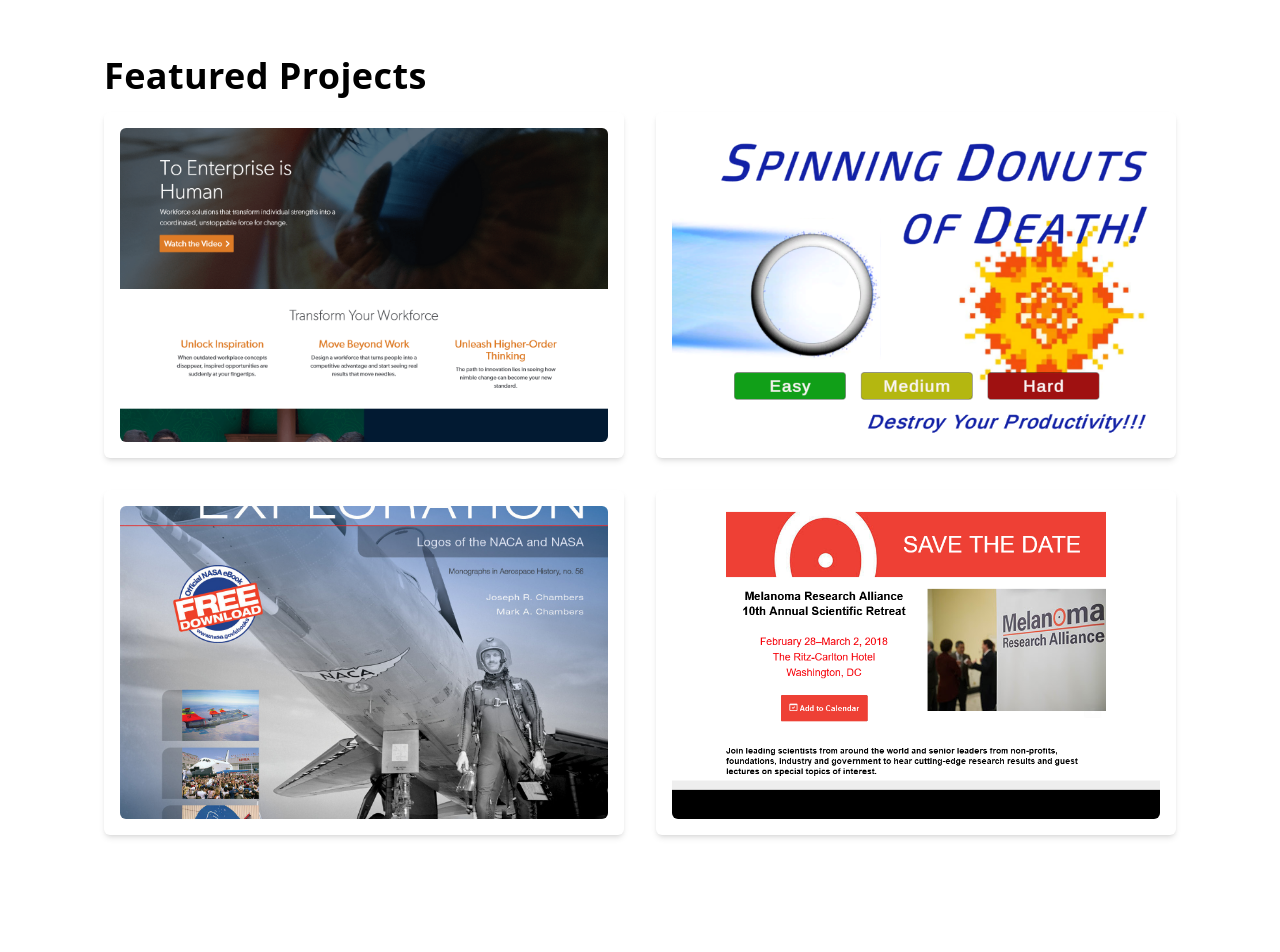
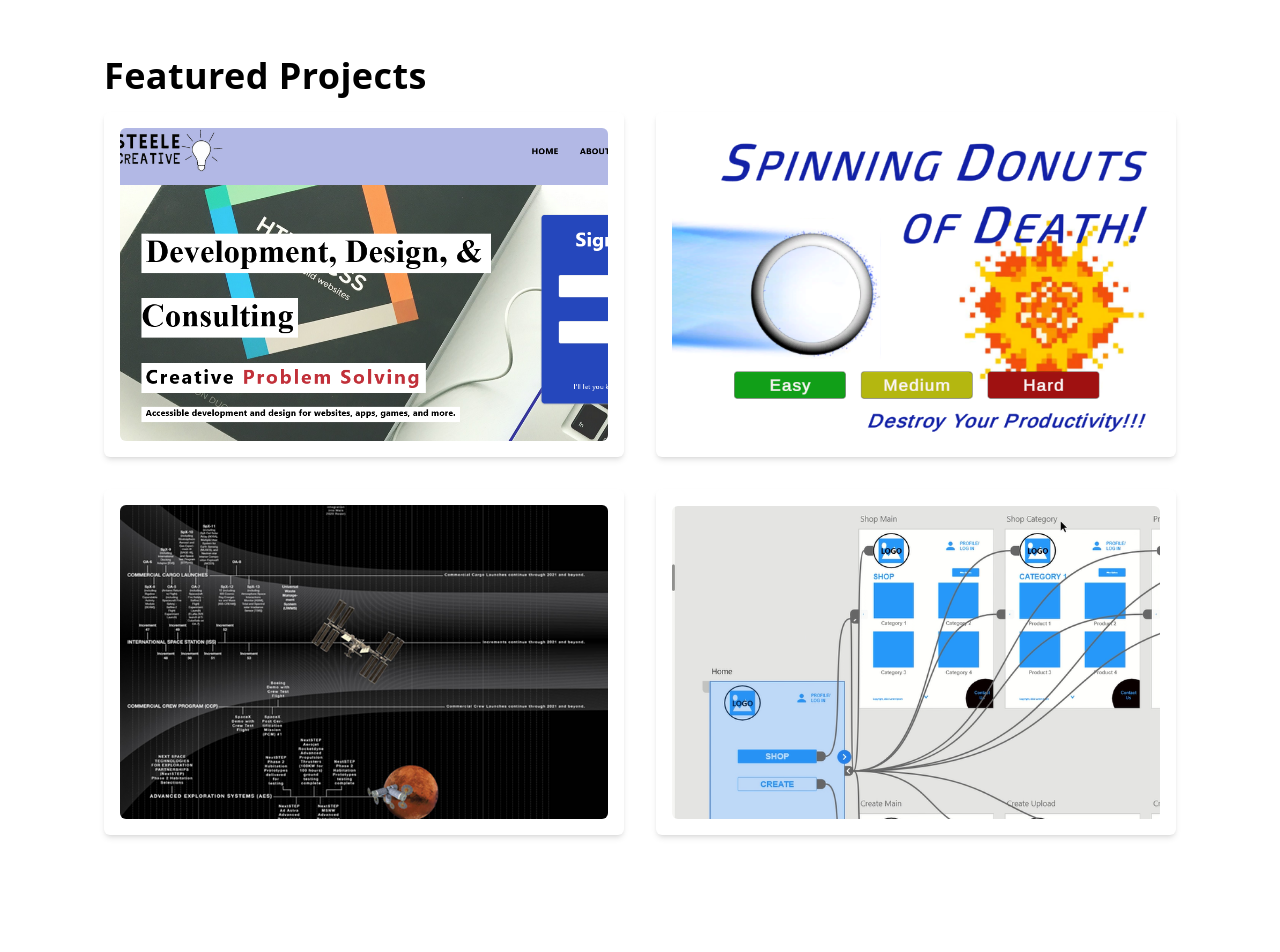
Before and after one commit to idowebthings/steelecreative, a Next.js app: page / in a window 1280 px wide. Shown: the part 1120-2072 px from the top of the page. Built offline with nearby package versions, Linux system fonts and the light colour scheme.

Commit message:
Update featured projects

```diff
--- a/components/FeaturedProjects.jsx
+++ b/components/FeaturedProjects.jsx
@@ -1,8 +1,8 @@
 import React from 'react'
-import AgsImg from '../public/images/projects/ags-cropped.png'
+import ScpImg from '../public/images/projects/scportfolio-cropped.png'
 import SddImg from '../public/images/projects/spinning_donuts_splash.png'
-import MraImg from '../public/images/projects/mra-email.png'
-import NasaImg from '../public/images/projects/emblems-of-exploration.jpg'
+import MilestonesImg from '../public/images/projects/nasa-poster_cropped.png'
+import UiuxImg from '../public/images/projects/cmst308-ux-ui-prototyping.png'
 import ProjectItem from './ProjectItem'
 
 const FeaturedProjects = () => {
@@ -12,13 +12,13 @@
                 <h2>Featured Projects</h2>
                 <div className='grid md:grid-cols-2 gap-8'>
 
-                    <ProjectItem title='Allegis Global Solutions' description='Public marketing website, built in Sitecore, deployed with Azure' bgImg={AgsImg} projectUrl='/portfolio/ags' />
+                    <ProjectItem title='This site!' description='Digital portfolio built on NextJS and TailwindCSS.' bgImg={ScpImg} projectUrl='/portfolio/steelecreative' />
 
                     <ProjectItem title='Spinning Donuts of Death' description='The bane of any computer user is the spinning donut of death. In this top-down shooter, you are out to destroy office productivity. But beware the Scrum Master!' bgImg={SddImg} projectUrl='/portfolio/spinning-donuts-of-death' />
 
-                    <ProjectItem title='National Aeronautics and Space Administration' description='Website development, HTML email, and e-Book production, including creation of the eBook page on NASA.gov' bgImg={NasaImg} projectUrl='/portfolio/nasa' />
+                    <ProjectItem title='NASA Milestones Poster' description='Poster design showing NASA missions from 2016-2021, and beyond.' bgImg={MilestonesImg} projectUrl='/portfolio/nasa-milestones' />
 
-                    <ProjectItem title='Melanoma Research Allliance' description='Created and enhanced a variety of items, including bulletproof HTML emails, interactive web components, and landing pages' bgImg={MraImg} projectUrl='/portfolio/mra' />
+                    <ProjectItem title='UI/UX Prototypoing' description='Conducted user research, wireframing, and prototyping for mobile app.' bgImg={UiuxImg} projectUrl='/portfolio/ui-ux-prototype' />
 
                 </div>
             </div>
--- a/pages/portfolio/ui-ux-prototype.jsx
+++ b/pages/portfolio/ui-ux-prototype.jsx
@@ -44,6 +44,8 @@
             alt='prototype screenshot'
           />
           </a>
+          <h2>Watch Demo</h2>
+          <video controls src={"../../files/uiux-walkthru.mp4"} className='p-4' />
         </div>
         <div className='col-span-4 md:col-span-1 shadow-xl shadow-gray-400 rounded-xl py-4'>
           <div className='p-2'>
```
